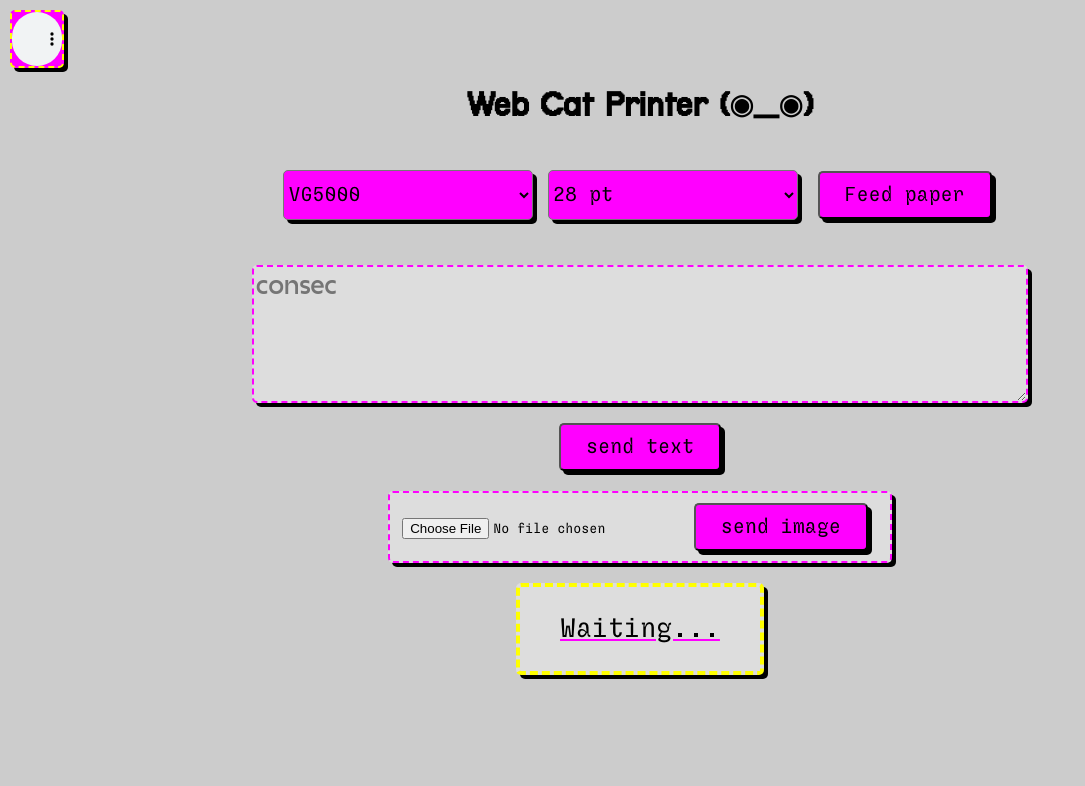
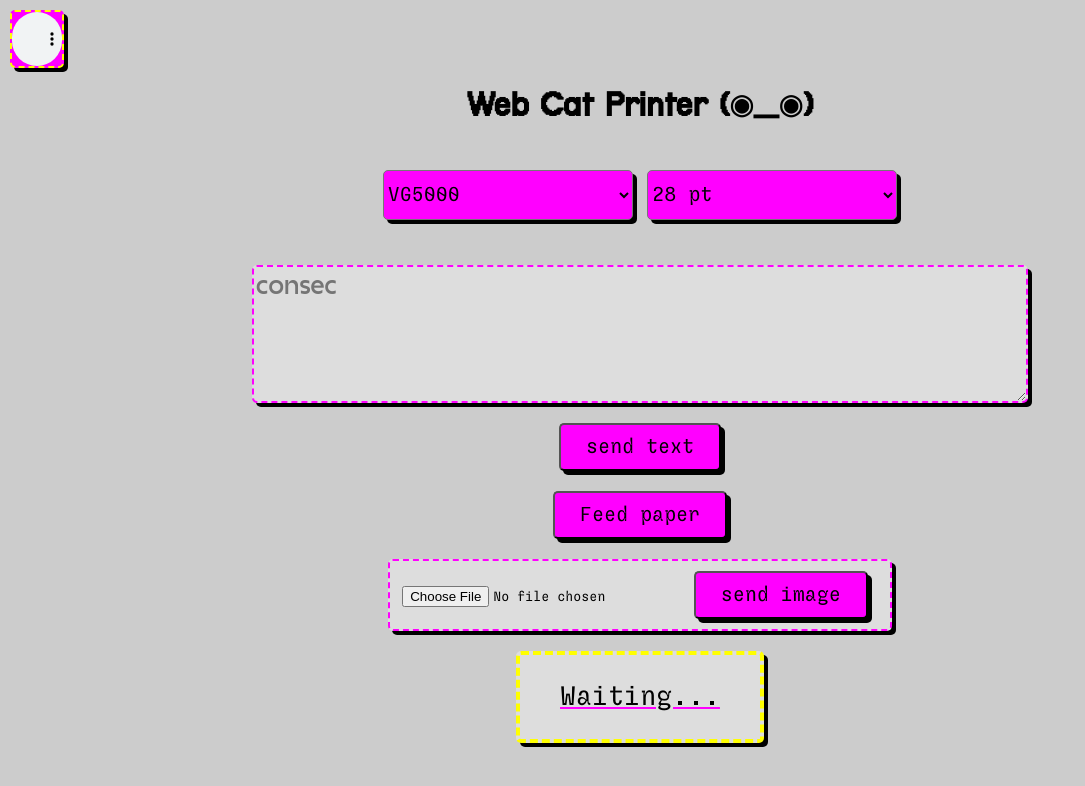
Before and after one commit to renaudgweb/CatPrinter_WebApp, a PHP site: page / in a window 1280 px wide. Shown: the top 786 px of the page, without its empty margins (0-1085 px from the left). Run offline with PHP 8.4, Linux system fonts and the light colour scheme; some web fonts are replaced.

Commit message:
Update index.php

```diff
--- a/index.php
+++ b/index.php
@@ -9,7 +9,7 @@
 // curl --location --request POST --form 'feed="100"' 'localhost:5000'
 
 if(($_SERVER["REQUEST_METHOD"] == "POST")){
-  if (empty(isset($_POST['text'])) && isset($_POST['font_family']) && isset($_POST['font_size'])){
+  if (isset($_POST['text']) && isset($_POST['font_family']) && isset($_POST['font_size'])){
     $font_family = htmlspecialchars($_POST['font_family']);
     $font_size = htmlspecialchars($_POST['font_size']);
     $user_text = htmlspecialchars($_POST['text']);
@@ -33,7 +33,7 @@ if(($_SERVER["REQUEST_METHOD"] == "POST")){
   } elseif (isset($_POST['feed'])){
       shell_exec("curl --location --request POST --form 'feed=\"100\"' 'localhost:5000'");
   } else {
-      echo "<p class='text-2xl text-center' style='background-color:yellow;text-align:center;font-size:20px'>Error: the text-area or image is empty :(</p>";
+      echo "<p>Error: the text-area or image is empty :(</p>";
   }
 }
 ?>
@@ -131,14 +131,17 @@ if(($_SERVER["REQUEST_METHOD"] == "POST")){
         <option value="96">96 pt</option>
       </select>
 
-      <button type="submit" name="feed" value="feed">Feed paper</button>
   </nav>
   <main>
 
     <section>
-      <textarea id="text" name="text"></textarea>
+      <textarea id="text-area" name="text"></textarea>
       <button type="submit">send text</button>
     </section>
+    </form>
+
+    <form id="paper" class="" action="" method="post">
+      <button id="feed-paper" type="submit" name="feed" value="feed">Feed paper</button>
     </form>
 
     <section class="image">
@@ -161,7 +164,7 @@ if(($_SERVER["REQUEST_METHOD"] == "POST")){
 <script src="contents/js/script.js"></script>
 <script src="https://cdn.jsdelivr.net/npm/typed.js@2.0.12"></script>
 <script>
-  let typed_1 = new Typed("#text", {
+  let typed_1 = new Typed("#text-area", {
     strings: ["Lorem ipsum dolor sit amet,", "consectetur adipiscing elit, sed \n", "do eiusmod tempor incididunt ut labore et dolore magna aliqua.\n", "Sem integer vitae justo eget magna fermentum iaculis eu."],
     typeSpeed: 50,
     backSpeed: 20,
```
